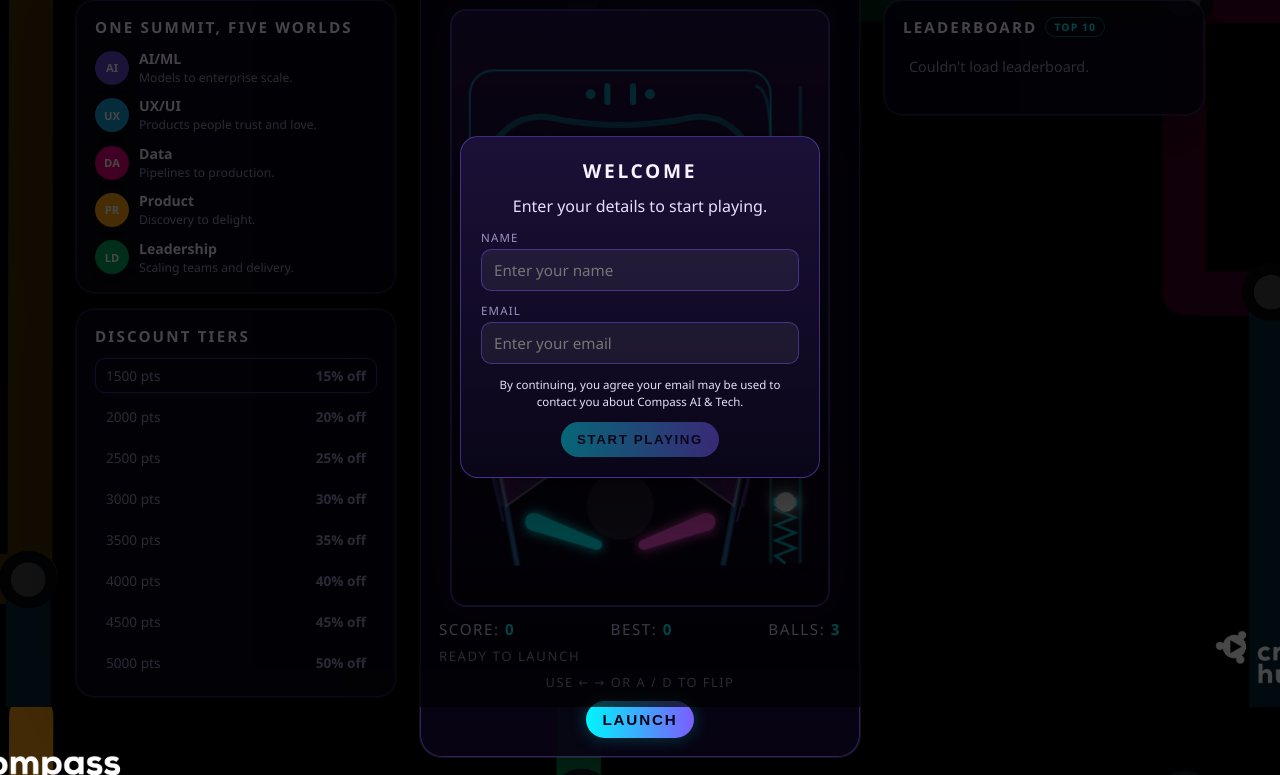
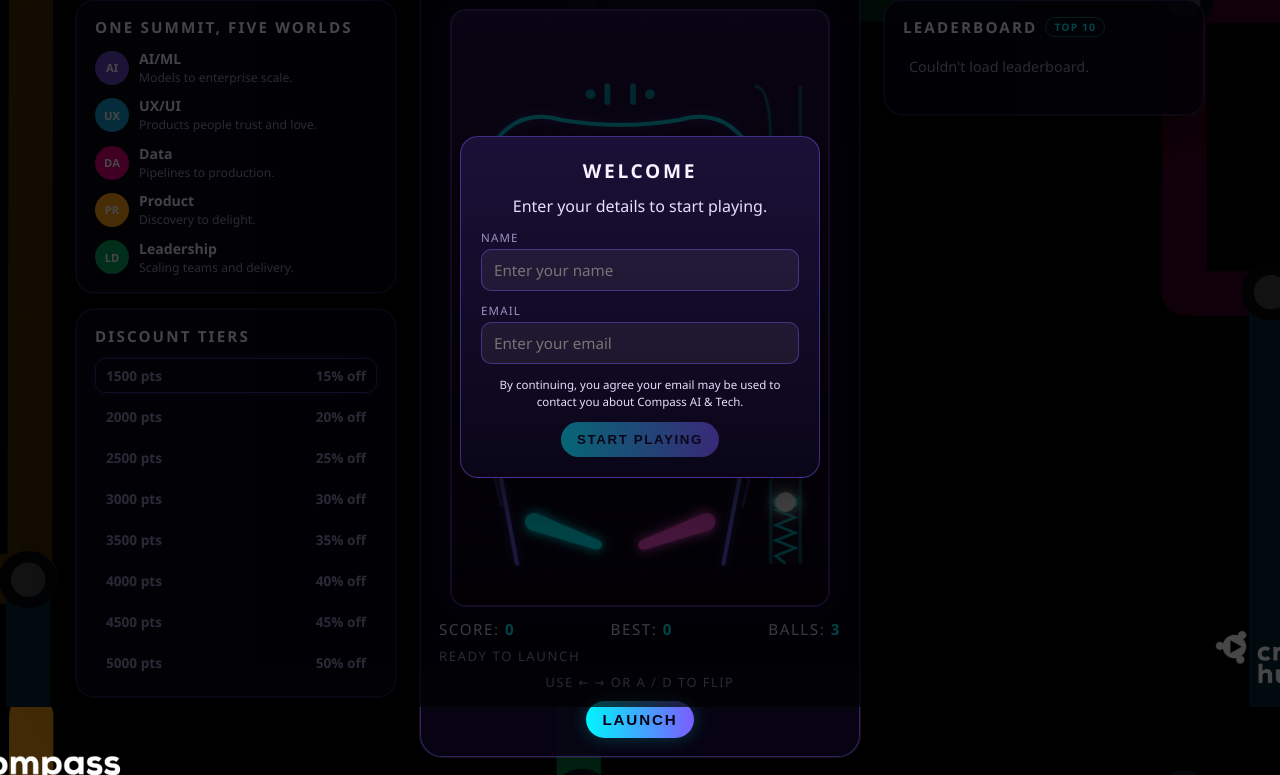
Before and after one commit to helkapapp-crypto/Compass-Pinball, a website: page index.html in a window 1280 px wide. Shown: the part 93-868 px from the top of the page. Drawn offline with Linux system fonts and the light colour scheme; no server answers.

Commit message:
minimalizing chart design

```diff
--- a/app.js
+++ b/app.js
@@ -32,7 +32,6 @@ const FIELD_RIGHT = 306;
 const FIELD_TOP = 76;
 const FIELD_BOTTOM = 516;
 const FIELD_CENTER = (FIELD_LEFT + FIELD_RIGHT) / 2;
-const BORDER = { x: 18, y: 60, w: 304, h: 456, r: 24 };
 
 // Below this height the side walls taper inward toward the flippers,
 // matching the drawn rail — the ball's bounds must follow the same funnel
@@ -111,15 +110,6 @@ const flippers = {
   left: { x: FIELD_CENTER - 76, y: 520, length: 56, angle: 0.35, restingAngle: 0.35, activeAngle: -0.55, targetAngle: 0.35, angularVelocity: 0, contacting: false },
   right: { x: FIELD_CENTER + 76, y: 520, length: 56, angle: 0.35, restingAngle: 0.35, activeAngle: -0.55, targetAngle: 0.35, angularVelocity: 0, contacting: false }
 };
-
-// Slingshot kickers sitting in the wedge between the tapered wall and each
-// flipper — hit harder than the plain walls, like a real pinball slingshot.
-const slingshotRestitution = 0.85;
-const slingshotKick = 130;
-const slingshots = [
-  { points: [[41, 430], [55, 500], [104, 465]], cooldown: 0 },
-  { points: [[2 * FIELD_CENTER - 41, 430], [2 * FIELD_CENTER - 55, 500], [2 * FIELD_CENTER - 104, 465]], cooldown: 0 }
-];
 
 const controls = {
   left: false,
@@ -344,42 +334,6 @@ function updateBumpers(dt) {
   });
 }
 
-function updateSlingshots(dt) {
-  slingshots.forEach((sling) => {
-    sling.cooldown = Math.max(0, sling.cooldown - dt);
-  });
-}
-
-function collideWithSlingshot(sling) {
-  if (sling.cooldown > 0) return;
-  const [x1, y1] = sling.points[0];
-  const [x2, y2] = sling.points[2];
-  const segX = x2 - x1;
-  const segY = y2 - y1;
-  const toBallX = ball.x - x1;
-  const toBallY = ball.y - y1;
-  const lengthSq = segX * segX + segY * segY;
-  const t = Math.max(0, Math.min(1, (toBallX * segX + toBallY * segY) / Math.max(lengthSq, 0.0001)));
-  const closestX = x1 + segX * t;
-  const closestY = y1 + segY * t;
-  const dx = ball.x - closestX;
-  const dy = ball.y - closestY;
-  const dist = Math.hypot(dx, dy);
-  const hitRadius = ball.r + 5;
-
-  if (dist < hitRadius) {
-    const nx = dx / Math.max(dist, 0.0001);
-    const ny = dy / Math.max(dist, 0.0001);
-    const overlap = hitRadius - dist;
-    ball.x += nx * overlap;
-    ball.y += ny * overlap;
-    ball.vx += nx * slingshotKick * slingshotRestitution;
-    ball.vy += ny * slingshotKick * slingshotRestitution;
-    applyCollisionDamping();
-    sling.cooldown = 0.2;
-  }
-}
-
 function applyCollisionDamping(multiplier = collisionDamping) {
   ball.vx *= multiplier;
   ball.vy *= multiplier;
@@ -594,8 +548,6 @@ function updateBall(dt) {
 
     collideWithFlipper(flippers.left);
     collideWithFlipper(flippers.right);
-    collideWithSlingshot(slingshots[0]);
-    collideWithSlingshot(slingshots[1]);
 
     if (ball.y > DRAIN_Y) {
       loseBall();
@@ -633,27 +585,6 @@ function drawSlot(x, y, w, h) {
   ctx.beginPath();
   ctx.roundRect(x - w / 2, y - h / 2, w, h, w / 2);
   ctx.fill();
-}
-
-function drawSlingshots() {
-  slingshots.forEach((sling) => {
-    const [p1, p2, p3] = sling.points;
-    ctx.save();
-    const gradient = ctx.createLinearGradient(p1[0], p1[1], p3[0], p3[1]);
-    gradient.addColorStop(0, 'rgba(230,0,126,0.55)');
-    gradient.addColorStop(1, 'rgba(124,92,255,0.35)');
-    ctx.fillStyle = gradient;
-    ctx.strokeStyle = 'rgba(255,255,255,0.4)';
-    ctx.lineWidth = 2;
-    ctx.beginPath();
-    ctx.moveTo(p1[0], p1[1]);
-    ctx.lineTo(p2[0], p2[1]);
-    ctx.lineTo(p3[0], p3[1]);
-    ctx.closePath();
-    ctx.fill();
-    ctx.stroke();
-    ctx.restore();
-  });
 }
 
 function drawPlungerLane() {
@@ -715,32 +646,17 @@ function drawBoard() {
   ctx.fillStyle = gradient;
   ctx.fillRect(0, 0, canvas.width, canvas.height);
 
-  // Outer playfield border — tapers inward toward the flippers instead of
-  // running out to a flat horizontal edge.
+  // Horseshoe rail — a single stroke with a soft glow, instead of three
+  // stacked lines running in parallel.
   ctx.save();
-  const borderGradient = ctx.createLinearGradient(BORDER.x, BORDER.y, BORDER.x, BORDER.y + BORDER.h);
-  borderGradient.addColorStop(0, 'rgba(0,245,255,0.55)');
-  borderGradient.addColorStop(1, 'rgba(124,92,255,0.55)');
-  ctx.strokeStyle = borderGradient;
-  ctx.lineWidth = 2;
-  ctx.beginPath();
-  ctx.moveTo(BORDER.x, 380);
-  ctx.lineTo(BORDER.x, BORDER.y + BORDER.r);
-  ctx.arcTo(BORDER.x, BORDER.y, BORDER.x + BORDER.r, BORDER.y, BORDER.r);
-  ctx.lineTo(BORDER.x + BORDER.w - BORDER.r, BORDER.y);
-  ctx.arcTo(BORDER.x + BORDER.w, BORDER.y, BORDER.x + BORDER.w, BORDER.y + BORDER.r, BORDER.r);
-  ctx.lineTo(BORDER.x + BORDER.w, 380);
-  ctx.lineTo(FIELD_CENTER + 118, BORDER.y + BORDER.h);
-  // No line back across the bottom — the middle stays open as the drain.
-  ctx.moveTo(BORDER.x, 380);
-  ctx.lineTo(FIELD_CENTER - 118, BORDER.y + BORDER.h);
-  ctx.stroke();
-  ctx.restore();
-
-  // Horseshoe arch rails (glow + inner rail) — same inward taper at the bottom.
-  ctx.save();
-  ctx.strokeStyle = 'rgba(0,245,255,0.35)';
-  ctx.lineWidth = 6;
+  const railGradient = ctx.createLinearGradient(0, 110, 0, 560);
+  railGradient.addColorStop(0, 'rgba(0,245,255,0.85)');
+  railGradient.addColorStop(1, 'rgba(124,92,255,0.85)');
+  ctx.strokeStyle = railGradient;
+  ctx.lineWidth = 4;
+  ctx.lineJoin = 'round';
+  ctx.shadowBlur = 10;
+  ctx.shadowColor = 'rgba(124,92,255,0.5)';
   ctx.beginPath();
   ctx.moveTo(FIELD_CENTER - 104, 560);
   ctx.lineTo(32, 380);
@@ -748,19 +664,6 @@ function drawBoard() {
   ctx.quadraticCurveTo(60, 95, 110, 110);
   ctx.quadraticCurveTo(FIELD_CENTER, 120, 230, 110);
   ctx.quadraticCurveTo(280, 95, 308, 150);
-  ctx.lineTo(308, 380);
-  ctx.lineTo(FIELD_CENTER + 104, 560);
-  ctx.stroke();
-  ctx.restore();
-
-  ctx.save();
-  ctx.strokeStyle = 'rgba(124,92,255,0.5)';
-  ctx.lineWidth = 3;
-  ctx.beginPath();
-  ctx.moveTo(FIELD_CENTER - 104, 560);
-  ctx.lineTo(32, 380);
-  ctx.lineTo(32, 140);
-  ctx.lineTo(308, 140);
   ctx.lineTo(308, 380);
   ctx.lineTo(FIELD_CENTER + 104, 560);
   ctx.stroke();
@@ -815,14 +718,6 @@ function drawBoard() {
     ctx.restore();
   });
 
-  // Center drain kickout
-  ctx.save();
-  ctx.fillStyle = 'rgba(255,255,255,0.10)';
-  ctx.beginPath();
-  ctx.arc(FIELD_CENTER, 500, 34, 0, Math.PI * 2);
-  ctx.fill();
-  ctx.restore();
-
   // Bottom outlane guides
   ctx.save();
   ctx.strokeStyle = 'rgba(124,92,255,0.4)';
@@ -836,7 +731,6 @@ function drawBoard() {
   ctx.stroke();
   ctx.restore();
 
-  drawSlingshots();
   drawPlungerLane();
 }
 
@@ -912,7 +806,6 @@ function animate(now) {
     updateLaunch(dt);
     updateFlippers(dt);
     updateBumpers(dt);
-    updateSlingshots(dt);
     updateBall(dt);
   }
   drawBoard();
--- a/styles.css
+++ b/styles.css
@@ -163,6 +163,7 @@ body {
   padding: 7px 10px;
   border-radius: 10px;
   font-size: 0.85rem;
+  font-weight: 700;
   color: var(--muted);
   border: 1px solid transparent;
 }
```
